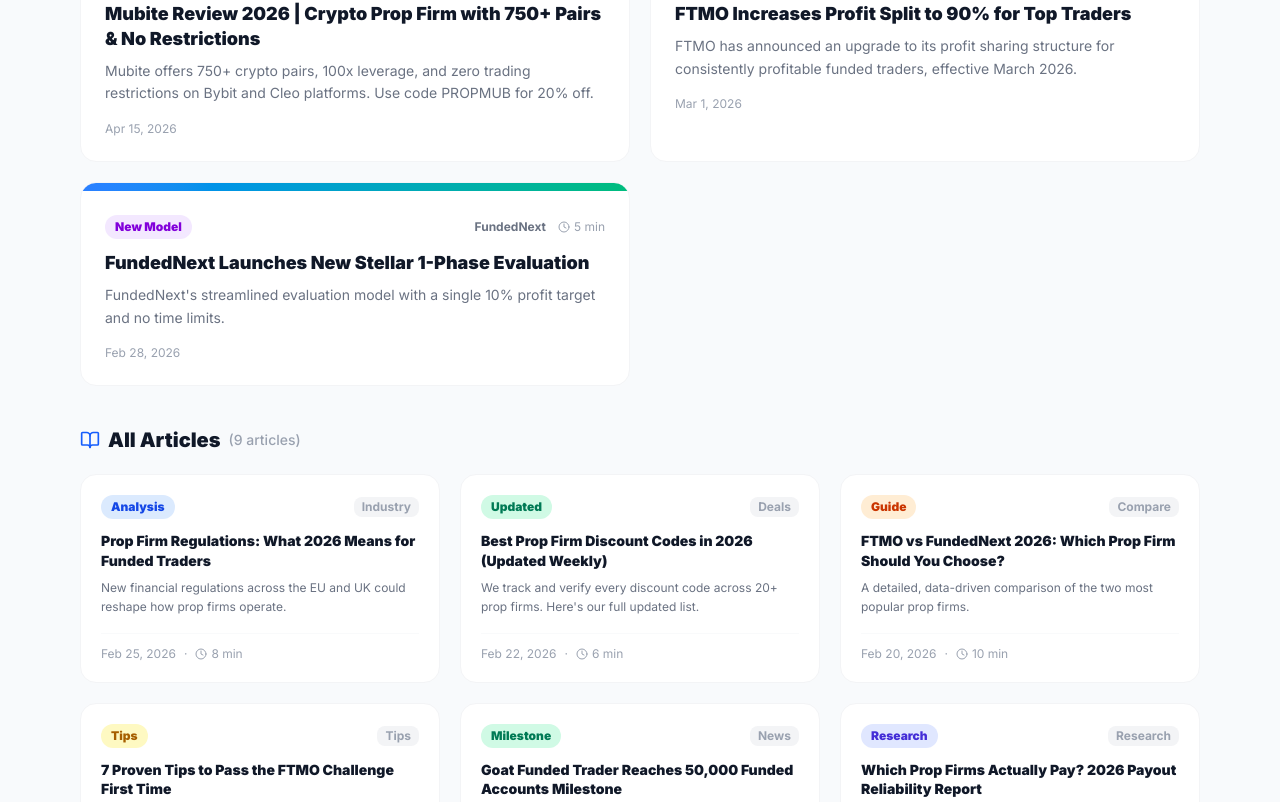
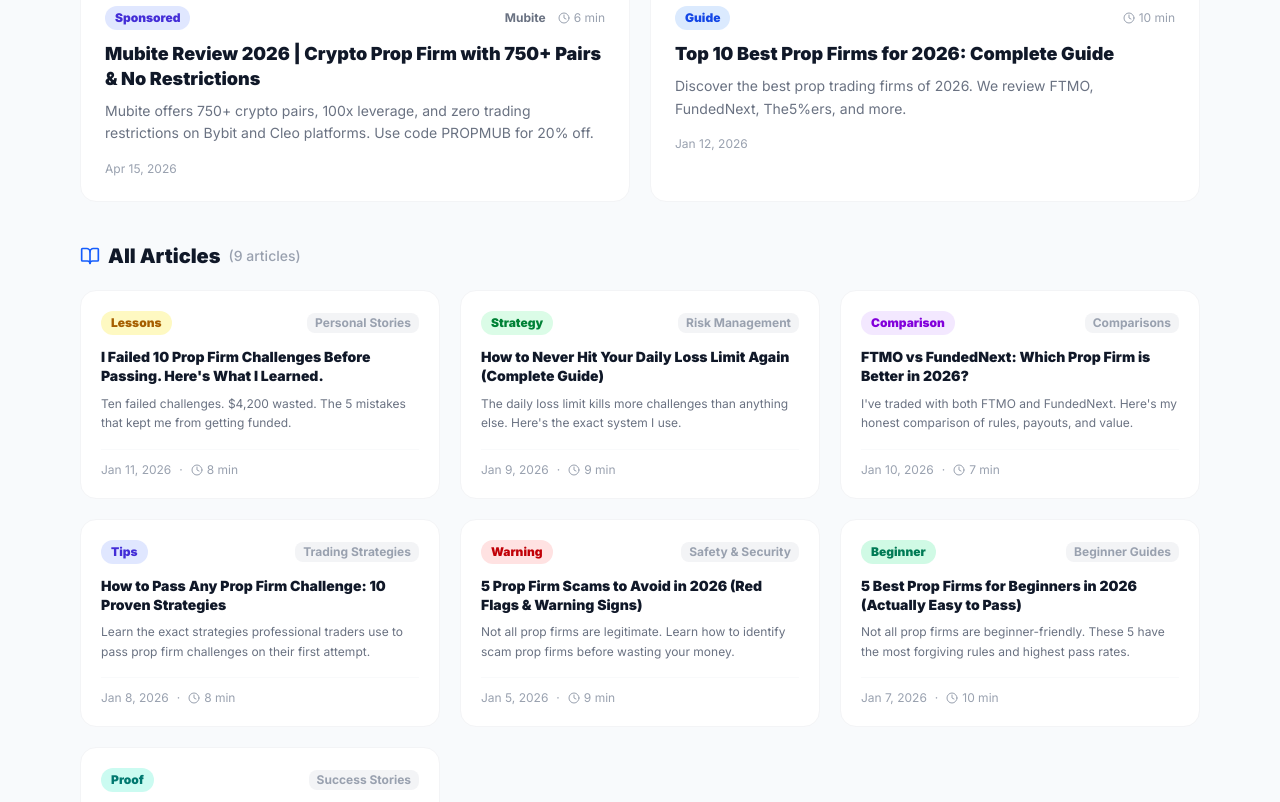
Before and after one commit to eMore22/prop-discounts, a Next.js app: page /blog in a window 1280 px wide. Shown: the part 578-1380 px from the top of the page. Built offline with nearby package versions, Linux system fonts and the light colour scheme; no server answers.

Commit message:
Fix blog listing: only show slugs that exist in blogPosts

```diff
--- a/next.config.js
+++ b/next.config.js
@@ -1,8 +1,5 @@
 /** @type {import('next').NextConfig} */
 const nextConfig = {
-  eslint: {
-    ignoreDuringBuilds: true,
-  },
   typescript: {
     ignoreBuildErrors: true,
   },
--- a/src/app/admin/books/page.tsx
+++ b/src/app/admin/books/page.tsx
@@ -1,7 +1,6 @@
 "use client";
-// src/app/admin/books/page.tsx
-// Books are now managed directly in the main admin dashboard under the Books tab.
-// This page redirects there automatically.
+
+export const dynamic = 'force-dynamic';
 
 import { useEffect } from 'react';
 import { useRouter } from 'next/navigation';
--- a/src/app/blog/[slug]/page.tsx
+++ b/src/app/blog/[slug]/page.tsx
@@ -1,4 +1,6 @@
 "use client";
+
+export const dynamic = 'force-dynamic';
 
 import React, { useState } from 'react';
 import Link from 'next/link';
@@ -13,10 +15,10 @@
 export default function BlogPostPage() {
   const params = useParams();
   let slug: string | null = null;
-  if (typeof params.slug === 'string') slug = params.slug;
-  else if (Array.isArray(params.slug) && params.slug.length > 0) slug = params.slug[0];
+  if (typeof params.slug === 'string') slug = params.slug.trim().toLowerCase();
+  else if (Array.isArray(params.slug) && params.slug.length > 0) slug = params.slug[0].trim().toLowerCase();
 
-  const post = blogPosts.find(p => p.slug === slug);
+  const post = blogPosts.find(p => p.slug.toLowerCase() === slug);
   const [toast, setToast] = useState<string | null>(null);
   const [email, setEmail] = useState('');
   const [subStatus, setSubStatus] = useState<'idle' | 'done'>('idle');
--- a/src/app/blog/page.tsx
+++ b/src/app/blog/page.tsx
@@ -1,10 +1,13 @@
 "use client";
+
+export const dynamic = 'force-dynamic';
 
 import React, { useState } from 'react';
 import Link from 'next/link';
 import { Newspaper, Clock, BookOpen, Search, ArrowRight, Flame } from 'lucide-react';
 
 const POSTS = [
+  // Only slugs that exist in src/lib/blog.ts
   {
     slug: 'mubite-review-2026',
     title: 'Mubite Review 2026 | Crypto Prop Firm with 750+ Pairs & No Restrictions',
@@ -13,64 +16,64 @@
     tag: 'Sponsored', tagColor: 'bg-indigo-100 text-indigo-700', featured: true,
   },
   {
-    slug: 'ftmo-profit-split-increase-2026',
-    title: 'FTMO Increases Profit Split to 90% for Top Traders',
-    excerpt: 'FTMO has announced an upgrade to its profit sharing structure for consistently profitable funded traders, effective March 2026.',
-    category: 'News', firm: 'FTMO', date: 'Mar 1, 2026', readTime: '4 min',
-    tag: 'Breaking', tagColor: 'bg-red-100 text-red-700', featured: true,
+    slug: 'best-prop-firms-2026',
+    title: 'Top 10 Best Prop Firms for 2026: Complete Guide',
+    excerpt: 'Discover the best prop trading firms of 2026. We review FTMO, FundedNext, The5%ers, and more.',
+    category: 'Prop Firm Reviews', firm: null, date: 'Jan 12, 2026', readTime: '10 min',
+    tag: 'Guide', tagColor: 'bg-blue-100 text-blue-700', featured: true,
   },
   {
-    slug: 'fundednext-stellar-model-2026',
-    title: 'FundedNext Launches New Stellar 1-Phase Evaluation',
-    excerpt: 'FundedNext\'s streamlined evaluation model with a single 10% profit target and no time limits.',
-    category: 'News', firm: 'FundedNext', date: 'Feb 28, 2026', readTime: '5 min',
-    tag: 'New Model', tagColor: 'bg-purple-100 text-purple-700', featured: true,
+    slug: 'i-failed-10-prop-challenges',
+    title: 'I Failed 10 Prop Firm Challenges Before Passing. Here\'s What I Learned.',
+    excerpt: 'Ten failed challenges. $4,200 wasted. The 5 mistakes that kept me from getting funded.',
+    category: 'Personal Stories', firm: null, date: 'Jan 11, 2026', readTime: '8 min',
+    tag: 'Lessons', tagColor: 'bg-yellow-100 text-yellow-700', featured: false,
   },
   {
-    slug: 'prop-firm-regulations-2026',
-    title: 'Prop Firm Regulations: What 2026 Means for Funded Traders',
-    excerpt: 'New financial regulations across the EU and UK could reshape how prop firms operate.',
-    category: 'Industry', firm: null, date: 'Feb 25, 2026', readTime: '8 min',
-    tag: 'Analysis', tagColor: 'bg-blue-100 text-blue-700', featured: false,
-  },
-  {
-    slug: 'best-prop-firm-discounts-2026',
-    title: 'Best Prop Firm Discount Codes in 2026 (Updated Weekly)',
-    excerpt: 'We track and verify every discount code across 20+ prop firms. Here\'s our full updated list.',
-    category: 'Deals', firm: null, date: 'Feb 22, 2026', readTime: '6 min',
-    tag: 'Updated', tagColor: 'bg-emerald-100 text-emerald-700', featured: false,
+    slug: 'prop-firm-daily-loss-limit-guide',
+    title: 'How to Never Hit Your Daily Loss Limit Again (Complete Guide)',
+    excerpt: 'The daily loss limit kills more challenges than anything else. Here\'s the exact system I use.',
+    category: 'Risk Management', firm: null, date: 'Jan 9, 2026', readTime: '9 min',
+    tag: 'Strategy', tagColor: 'bg-green-100 text-green-700', featured: false,
   },
   {
     slug: 'ftmo-vs-fundednext-2026',
-    title: 'FTMO vs FundedNext 2026: Which Prop Firm Should You Choose?',
-    excerpt: 'A detailed, data-driven comparison of the two most popular prop firms.',
-    category: 'Compare', firm: null, date: 'Feb 20, 2026', readTime: '10 min',
-    tag: 'Guide', tagColor: 'bg-orange-100 text-orange-700', featured: false,
+    title: 'FTMO vs FundedNext: Which Prop Firm is Better in 2026?',
+    excerpt: 'I\'ve traded with both FTMO and FundedNext. Here\'s my honest comparison of rules, payouts, and value.',
+    category: 'Comparisons', firm: null, date: 'Jan 10, 2026', readTime: '7 min',
+    tag: 'Comparison', tagColor: 'bg-purple-100 text-purple-700', featured: false,
   },
   {
-    slug: 'passing-ftmo-challenge-tips',
-    title: '7 Proven Tips to Pass the FTMO Challenge First Time',
-    excerpt: 'The exact strategies that help traders pass the FTMO evaluation without busting.',
-    category: 'Tips', firm: 'FTMO', date: 'Feb 18, 2026', readTime: '7 min',
-    tag: 'Tips', tagColor: 'bg-yellow-100 text-yellow-700', featured: false,
+    slug: 'how-to-pass-prop-firm-challenge',
+    title: 'How to Pass Any Prop Firm Challenge: 10 Proven Strategies',
+    excerpt: 'Learn the exact strategies professional traders use to pass prop firm challenges on their first attempt.',
+    category: 'Trading Strategies', firm: null, date: 'Jan 8, 2026', readTime: '8 min',
+    tag: 'Tips', tagColor: 'bg-indigo-100 text-indigo-700', featured: false,
   },
   {
-    slug: 'goat-funded-50000-accounts',
-    title: 'Goat Funded Trader Reaches 50,000 Funded Accounts Milestone',
-    excerpt: 'The community favourite hit a major milestone with $10M+ total distributed to traders.',
-    category: 'News', firm: 'Goat Funded', date: 'Feb 15, 2026', readTime: '4 min',
-    tag: 'Milestone', tagColor: 'bg-emerald-100 text-emerald-700', featured: false,
+    slug: 'prop-firm-scams-avoid',
+    title: '5 Prop Firm Scams to Avoid in 2026 (Red Flags & Warning Signs)',
+    excerpt: 'Not all prop firms are legitimate. Learn how to identify scam prop firms before wasting your money.',
+    category: 'Safety & Security', firm: null, date: 'Jan 5, 2026', readTime: '9 min',
+    tag: 'Warning', tagColor: 'bg-red-100 text-red-700', featured: false,
   },
   {
-    slug: 'prop-firm-payout-reliability-2026',
-    title: 'Which Prop Firms Actually Pay? 2026 Payout Reliability Report',
-    excerpt: 'We analysed trader feedback from 5,000+ funded accounts to rank reliability.',
-    category: 'Research', firm: null, date: 'Feb 10, 2026', readTime: '12 min',
-    tag: 'Research', tagColor: 'bg-indigo-100 text-indigo-700', featured: false,
+    slug: 'best-prop-firms-for-beginners-2026',
+    title: '5 Best Prop Firms for Beginners in 2026 (Actually Easy to Pass)',
+    excerpt: 'Not all prop firms are beginner-friendly. These 5 have the most forgiving rules and highest pass rates.',
+    category: 'Beginner Guides', firm: null, date: 'Jan 7, 2026', readTime: '10 min',
+    tag: 'Beginner', tagColor: 'bg-emerald-100 text-emerald-700', featured: false,
+  },
+  {
+    slug: 'prop-firm-payout-proof-ftmo-fundednext',
+    title: 'Prop Firm Payout Proof: My First $8,500 From FTMO + FundedNext',
+    excerpt: 'Screenshots included. Here\'s exactly how long it took to get paid, how much I made, and whether these firms actually pay out.',
+    category: 'Success Stories', firm: null, date: 'Jan 6, 2026', readTime: '8 min',
+    tag: 'Proof', tagColor: 'bg-teal-100 text-teal-700', featured: false,
   },
 ];
 
-const CATEGORIES = ['All', 'News', 'Compare', 'Deals', 'Tips', 'Industry', 'Research'];
+const CATEGORIES = ['All', 'Prop Firm Reviews', 'Personal Stories', 'Risk Management', 'Comparisons', 'Trading Strategies', 'Safety & Security', 'Beginner Guides', 'Success Stories'];
 
 export default function BlogPage() {
   const [category, setCategory] = useState('All');
```
